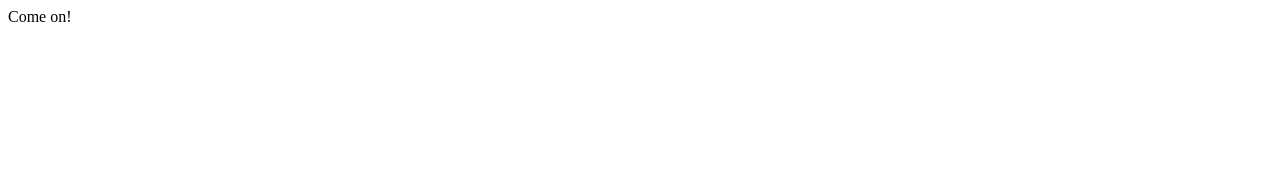
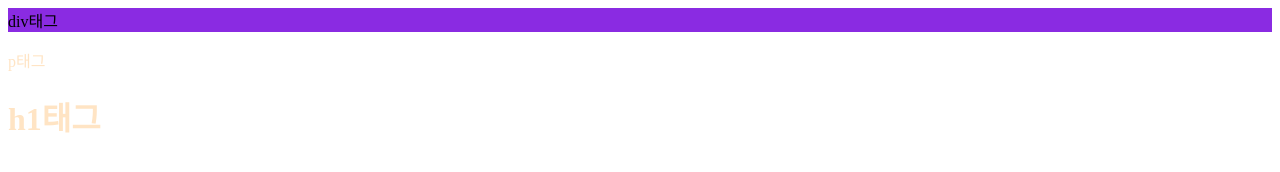
Before and after one commit to IDKwIhtd/invite_zzupa, a plain HTML site: page index.html in a window 1280 px wide. Drawn offline with Linux system fonts and the light colour scheme.

Commit message:
index.html: div, h1, p

```diff
--- a/index.html
+++ b/index.html
@@ -1,11 +1,29 @@
 <!DOCTYPE html>
 <html lang="ko">
+
 <head>
     <meta charset="UTF-8">
     <meta name="viewport" content="width=device-width, initial-scale=1.0">
     <title>Document</title>
+    <style>
+        #idName {
+            background-color: blueviolet;
+        }
+
+        .className {
+            color: bisque;
+        }
+    </style>
 </head>
+
 <body>
-    Come on!
+    <div id="idName"> div태그 </div>
+    <p class="className"> p태그 </p>
+    <h1 class="className">
+        h1태그 </h1>
+
+
+
 </body>
+
 </html>
```
